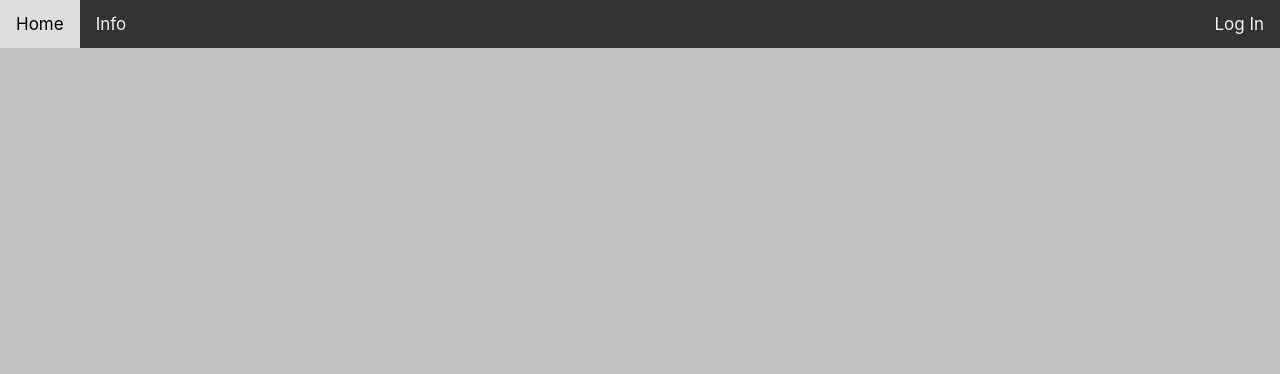
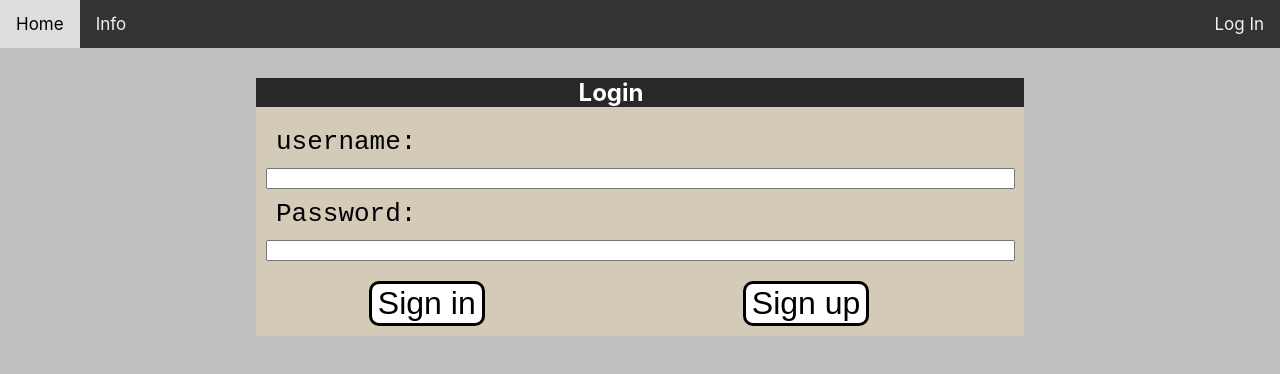
Before and after one commit to luciancahil/ww-Frontend, a React (Create React App) app: page /home in a window 1280 px wide. Shown: the top 374 px of the page. Built offline with nearby package versions, Linux system fonts and the light colour scheme.

Commit message:
Change page behavior based on whether username is defined properly

```diff
--- a/src/Components/login.component.js
+++ b/src/Components/login.component.js
@@ -9,6 +9,12 @@ class Login extends React.Component {
   }
 
   render() {
+    console.log(this.props.username);
+
+    if(this.props.username != "nothing"){
+      return (<h1>You are already loged in.</h1>)
+    }
+
 
     return (
       <Loginbox chageUser = {this.props.chageUser}/>
--- a/src/Components/loginbox.component.js
+++ b/src/Components/loginbox.component.js
@@ -48,7 +48,7 @@ class LoginBox extends React.Component {
                 if(this.state.login_status == "Granted"){
                     console.log("Logged in");
                     this.props.chageUser(userN);
-                    window.history.pushState('page2', 'Title', '/');
+                    window.history.pushState('page2', 'Title', '/home');
 
                 }
             })
@@ -56,7 +56,6 @@ class LoginBox extends React.Component {
 
 
     render() {
-
         return(
             <div id = "LoginBoxOuter">
                 <div id = "Loginbox">
--- a/src/mainclass.components.js
+++ b/src/mainclass.components.js
@@ -18,8 +18,9 @@ class MainClass extends React.Component{
     }
 
     changeUser(newUser){
-
-        this.state.username = newUser;
+        this.setState({
+            username : newUser
+        })
     }
 
     render(){
@@ -29,7 +30,8 @@ class MainClass extends React.Component{
 
 
             <Route path="/" exact render={(props) => <Login {...props} username = {this.state.username} chageUser = {this.changeUser}/>} />
-            <Route path="/login" exact component={Login} />
+            <Route path="/login" render={(props) => <Login {...props} username = {this.state.username} chageUser = {this.changeUser}/>} />
+            <Route path="/home" render={(props) => <Login {...props} username = {this.state.username} chageUser = {this.changeUser}/>} />
             <Route path="/signup" component={Signup} />
             <Route path="/users" component={UserInfo} />
             <Route path="/info" component={Info} />
```
